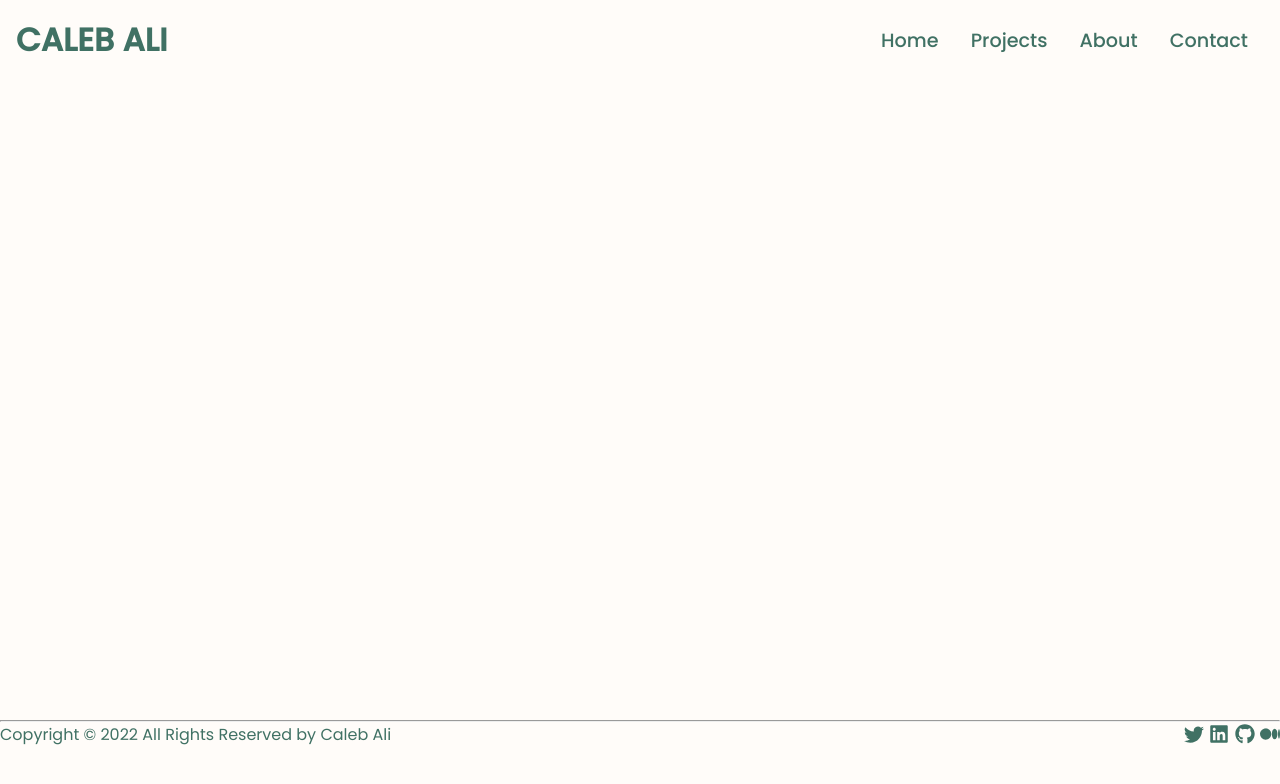
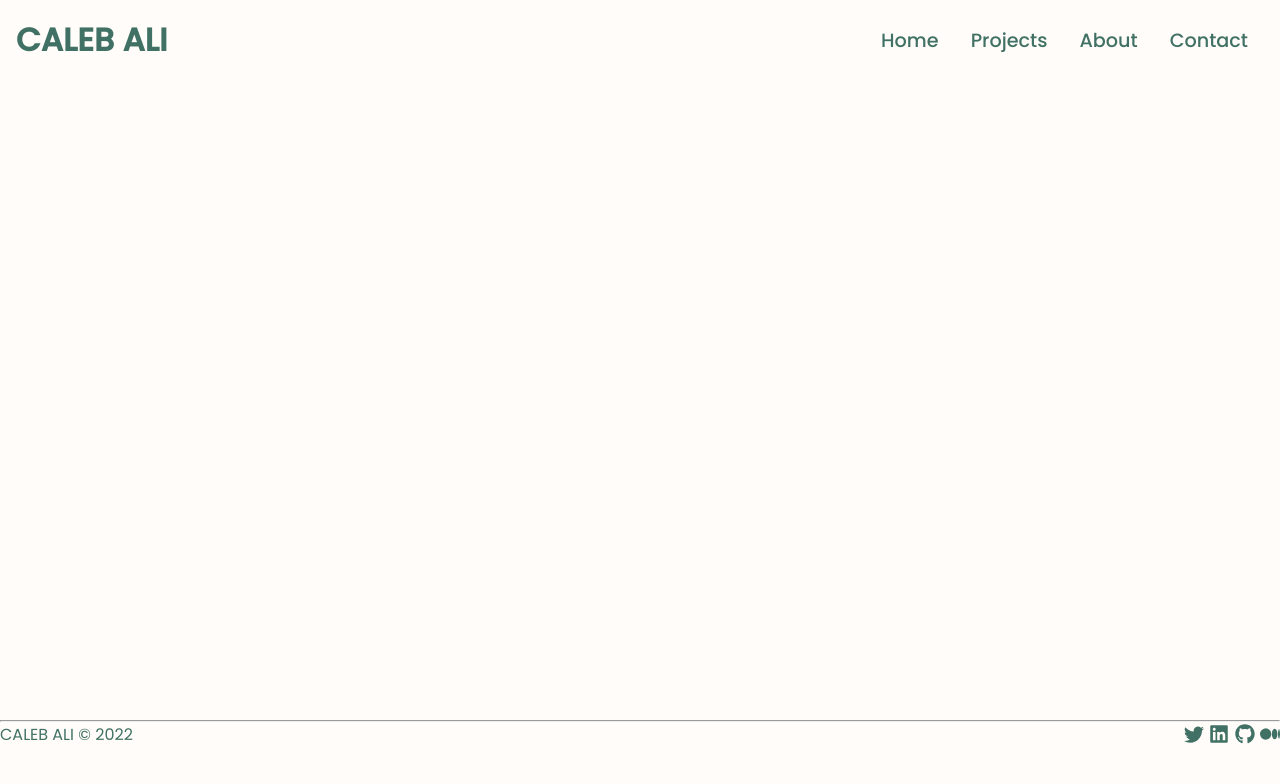
Before and after one commit to caleb-ali/myportfolio, a React (Create React App) app: page /project in a window 1280 px wide. Shown: the top 784 px of the page. Built offline with nearby package versions, Linux system fonts and the light colour scheme.

Commit message:
started project list

```diff
--- a/src/components/Contactpage.js
+++ b/src/components/Contactpage.js
@@ -36,7 +36,6 @@ const Contactpage = () => {
                         </h2>
                         <div className='c-info'>
                             <div className='c-info-item'>
-
                                 <a href="https://twitter.com/_realkally" target="_blank" rel="noreferrer">  <BsTwitter/>  </a>
                                 <a href="https://www.linkedin.com/in/caleb-ali-94305b14b/" target="_blank" rel="noreferrer">   <FaLinkedin/> </a>
                                 <a href="https://github.com/caleb-ali" target="_blank" rel="noreferrer">  <FaGithub/> </a>
--- a/src/components/Footerpage.js
+++ b/src/components/Footerpage.js
@@ -11,7 +11,7 @@ const Footerpage = () => {
   return (
     <div class="site-footer">
       <hr></hr>
-      <p class="copyright-text">Copyright &copy; 2022 All Rights Reserved by Caleb Ali </p>
+      <p class="copyright-text">CALEB ALI &copy; 2022 </p>
       <div class="footer-links">
         <a href="https://twitter.com/_realkally" target="_blank" rel="noreferrer">  <BsTwitter />  </a>
         <a href="https://www.linkedin.com/in/caleb-ali-94305b14b/" target="_blank" rel="noreferrer">   <FaLinkedin /> </a>
```
Also changed, not shown: src/components/Projectlist.js (added, +12 -0 lines), src/components/Projectlist.css (added).
